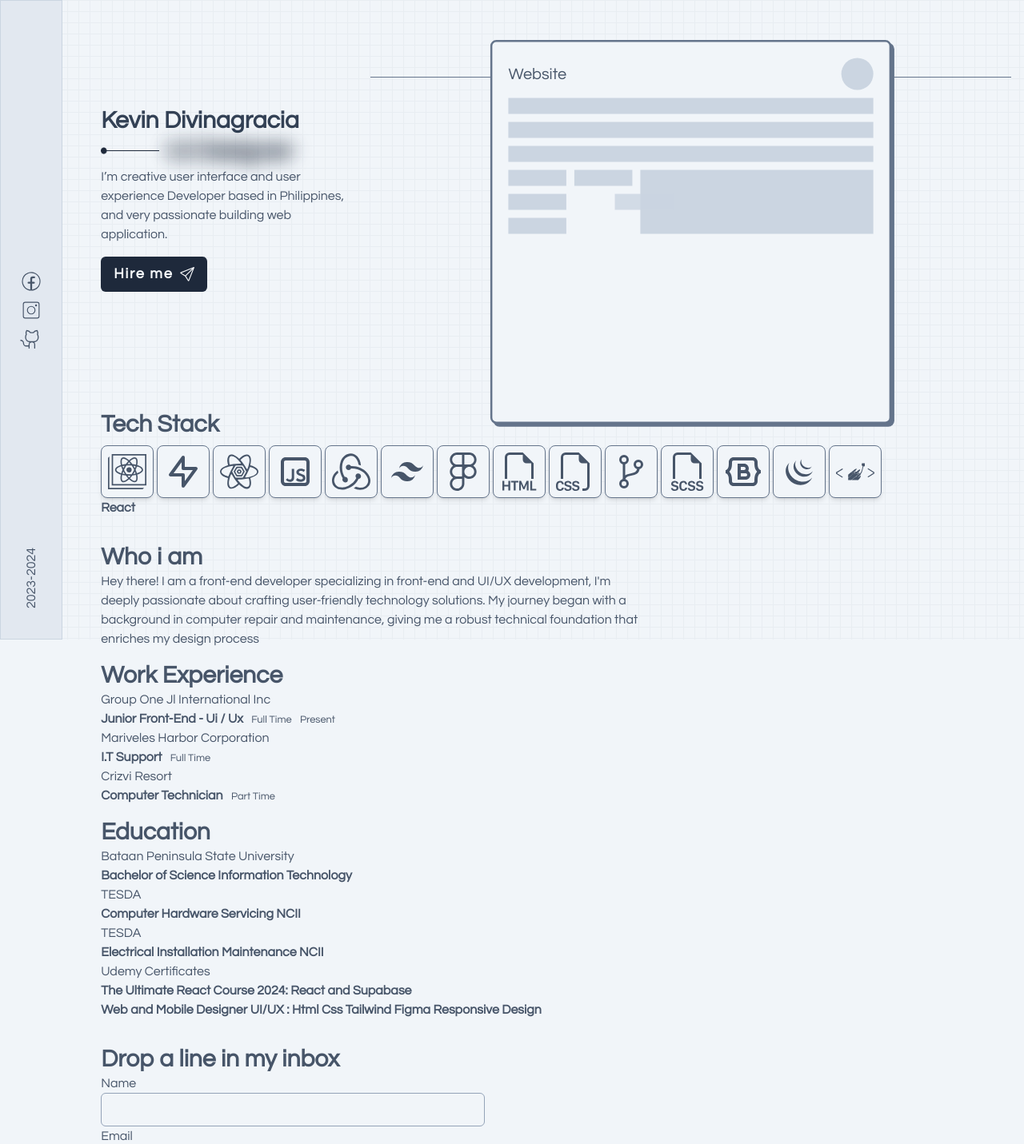
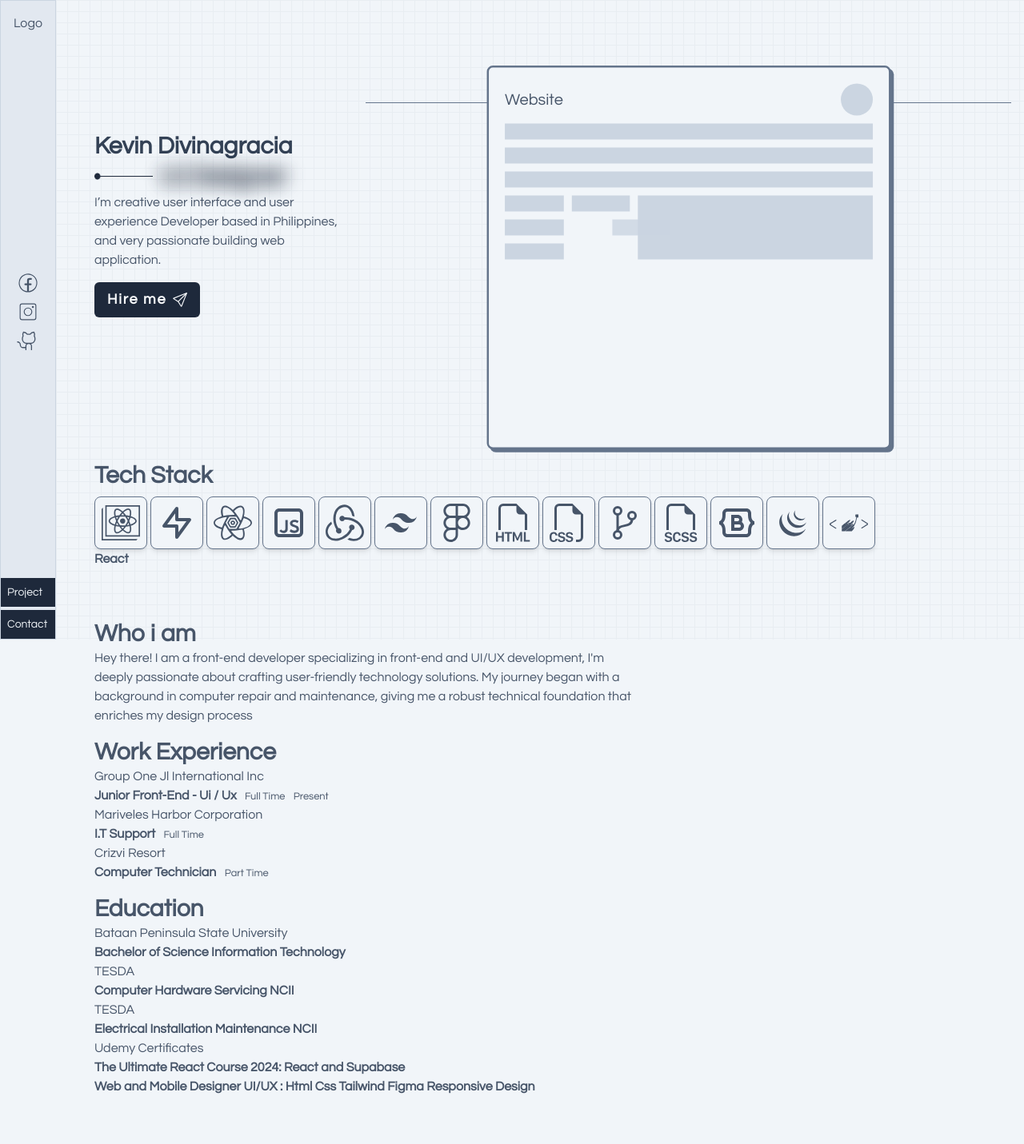
Before and after one commit to ghekghek2/portfolio2024, a React (Vite) app: page / in a window 1280 px wide. Shown: the top 1431 px of the page at 80% size. Built offline with nearby package versions, Linux system fonts and the light colour scheme.

Commit message:
Design SideNavBar

```diff
--- a/src/components/SideNavbar.jsx
+++ b/src/components/SideNavbar.jsx
@@ -1,19 +1,40 @@
 import { CiFacebook } from "react-icons/ci";
 import { CiInstagram } from "react-icons/ci";
 import { PiGithubLogoLight } from "react-icons/pi";
+import { LuLayoutDashboard } from "react-icons/lu";
+import { MdForwardToInbox } from "react-icons/md";
 function SideNavbar() {
   return (
-    <div className=" z-50 border border-slate-300 bg-slate-200 max-h-screen  sticky   w-12 md:w-28 top-0 left-0 bottom-0">
-      <div className="h-full  w-full flex flex-col justify-between py-4 md:py-16">
-        <div></div>
-        <div className="flex w-full justify-center flex-col items-center">
-          <CiFacebook className="w-9 h-9 rounded-full p-1 hover:bg-slate-300 cursor-pointer" />
-          <CiInstagram className="w-9 h-9 rounded-full p-1 hover:bg-slate-300 cursor-pointer" />
-          <PiGithubLogoLight className="w-9 h-9 rounded-full p-1 hover:bg-slate-300 cursor-pointer" />
+    <div className=" z-50 border border-slate-300 bg-slate-200 max-h-screen  sticky  md:w-28 top-0 left-0 bottom-0">
+      <div className="h-full  md:w-full flex flex-col justify-between w-10 ">
+        <div className="flex justify-center items-center p-4">Logo</div>
+        <div className="flex flex-col items-center justify-center ">
+          {/* <div className="  w-fit h-fit  ">
+            <div className=" text-slate-700 hidden md:block">Social</div>
+
+          </div> */}
+          <div className="flex w-full justify-center flex-col  items-center  ">
+            <CiFacebook className="w-9 h-9 rounded-full p-1 hover:bg-slate-300 cursor-pointer" />
+            <CiInstagram className="w-9 h-9 rounded-full p-1 hover:bg-slate-300 cursor-pointer" />
+            <PiGithubLogoLight className="w-9 h-9 rounded-full p-1 hover:bg-slate-300 cursor-pointer" />
+          </div>
         </div>
-        <div className="-rotate-90 flex">
-          <span> 2023</span>- <span>2024 </span>
-        </div>
+
+        <ul className=" w-full text-sm  ">
+          <li className="flex items-center justify-center md:justify-start text-slate-100 md:p-2 bg-slate-800 mb-1">
+            <p className="hidden md:block">Project</p>
+            <div className="flex justify-center items-center md:hidden h-10 text-2xl ">
+              <LuLayoutDashboard />
+            </div>
+          </li>
+          <li className="flex items-center justify-center md:justify-start text-slate-100 md:p-2 bg-slate-800">
+            <p className="hidden md:block">Contact</p>
+            <div className="flex justify-center items-center md:hidden h-10 text-2xl ">
+              <MdForwardToInbox />
+            </div>
+          </li>
+          <li></li>
+        </ul>
       </div>
     </div>
   );
--- a/src/pages/About.jsx
+++ b/src/pages/About.jsx
@@ -1,6 +1,6 @@
 function About() {
   return (
-    <div className="p-4 w-full">
+    <div className="pl-2 md:p-4 w-full">
       <div className="flex flex-col  justify-between gap-4">
         <div className="w-full md:w-3/5">
           <h1 className="text-3xl font-semibold ">Who i am</h1>
--- a/src/pages/Contact.jsx
+++ b/src/pages/Contact.jsx
@@ -34,7 +34,7 @@ function Contact() {
         <form
           ref={form}
           onSubmit={sendEmail}
-          className="p-4 flex flex-col items-start max-w-lg bg-slate-100"
+          className="pl-2 md:p-4 flex flex-col items-start max-w-lg bg-slate-100"
         >
           <h1 className="text-3xl font-semibold">Drop a line in my inbox</h1>
           <input type="text" name="from_name" hidden value="kevin" readOnly />
--- a/src/pages/Home.jsx
+++ b/src/pages/Home.jsx
@@ -4,7 +4,7 @@ import { BsSend } from "react-icons/bs";
 
 function Home() {
   return (
-    <div className="p-4 gap-4 h-full md:max-h-[990px]  flex  justify-between w-full   ">
+    <div className="pl-2 md:p-4 gap-4 h-full md:max-h-[990px]  flex  justify-between w-full   ">
       <div className="  flex justify-center items-center  md:basis-2/5 ">
         <div className="">
           <h1 className="text-3xl font-semibold text-slate-700">
--- a/src/pages/Skill.jsx
+++ b/src/pages/Skill.jsx
@@ -22,7 +22,7 @@ function Skill() {
 
   return (
     <Context.Provider value={[text, setText]}>
-      <div className="p-4 gap-4 w-full  ">
+      <div className="pl-2 md:p-4 gap-4 w-full  ">
         <div className="flex  items-center text-3xl font-semibold mb-2   ">
           Tech Stack
         </div>
--- a/src/ui/Pagelayout.jsx
+++ b/src/ui/Pagelayout.jsx
@@ -9,7 +9,7 @@ function Pagelayout() {
   return (
     <div className="flex  gap-2 md:gap-8 justify-center ">
       <SideNavbar />
-      <div className=" relative overflow-y-scroll no-scrollbar h-full  max-w-[1440px]">
+      <div className="pr-2 md:p-0 space-y-8  relative overflow-y-scroll no-scrollbar h-full  max-w-[1440px]">
         <TopNav />
         <Home />
         <Skill />
```
